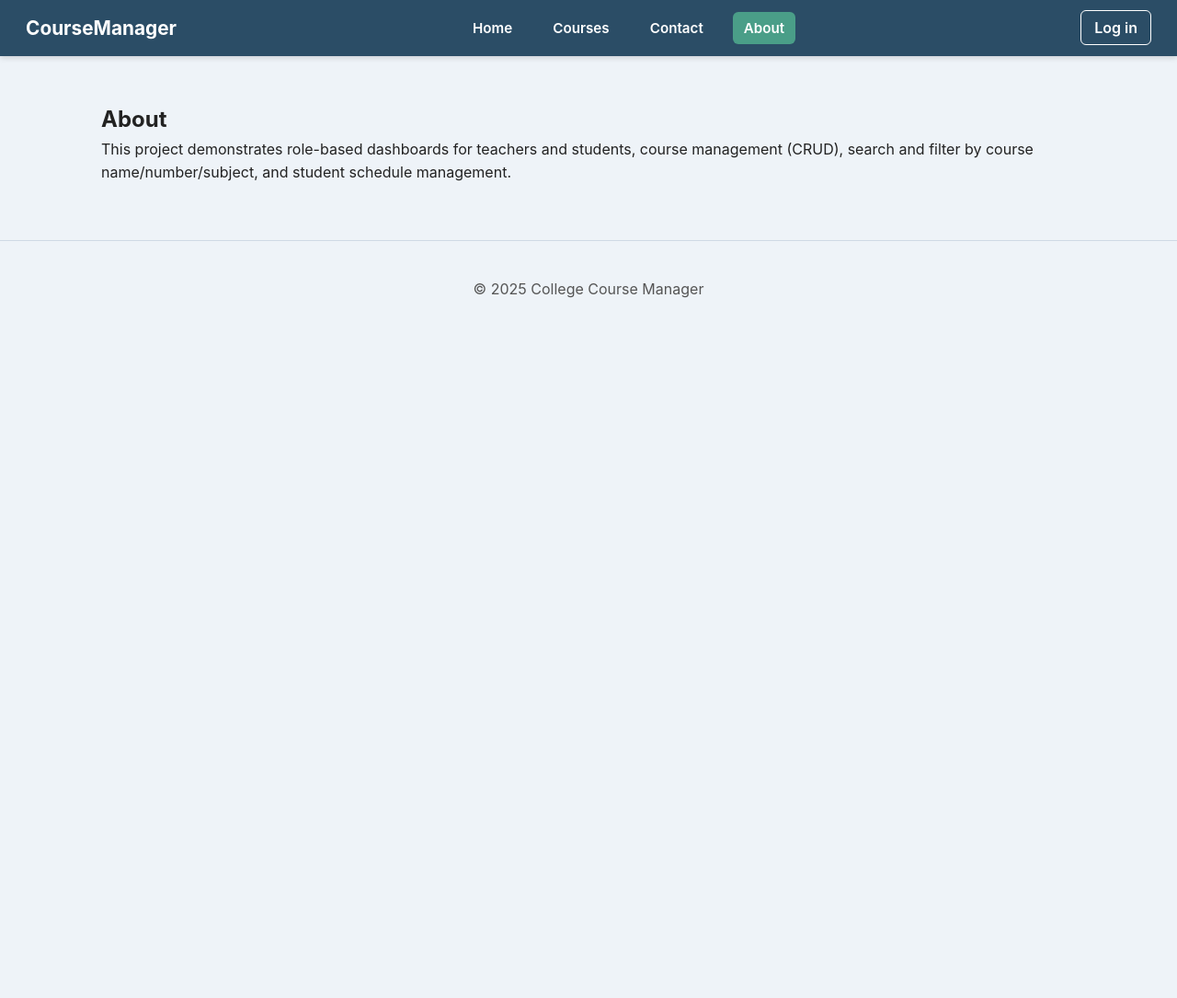
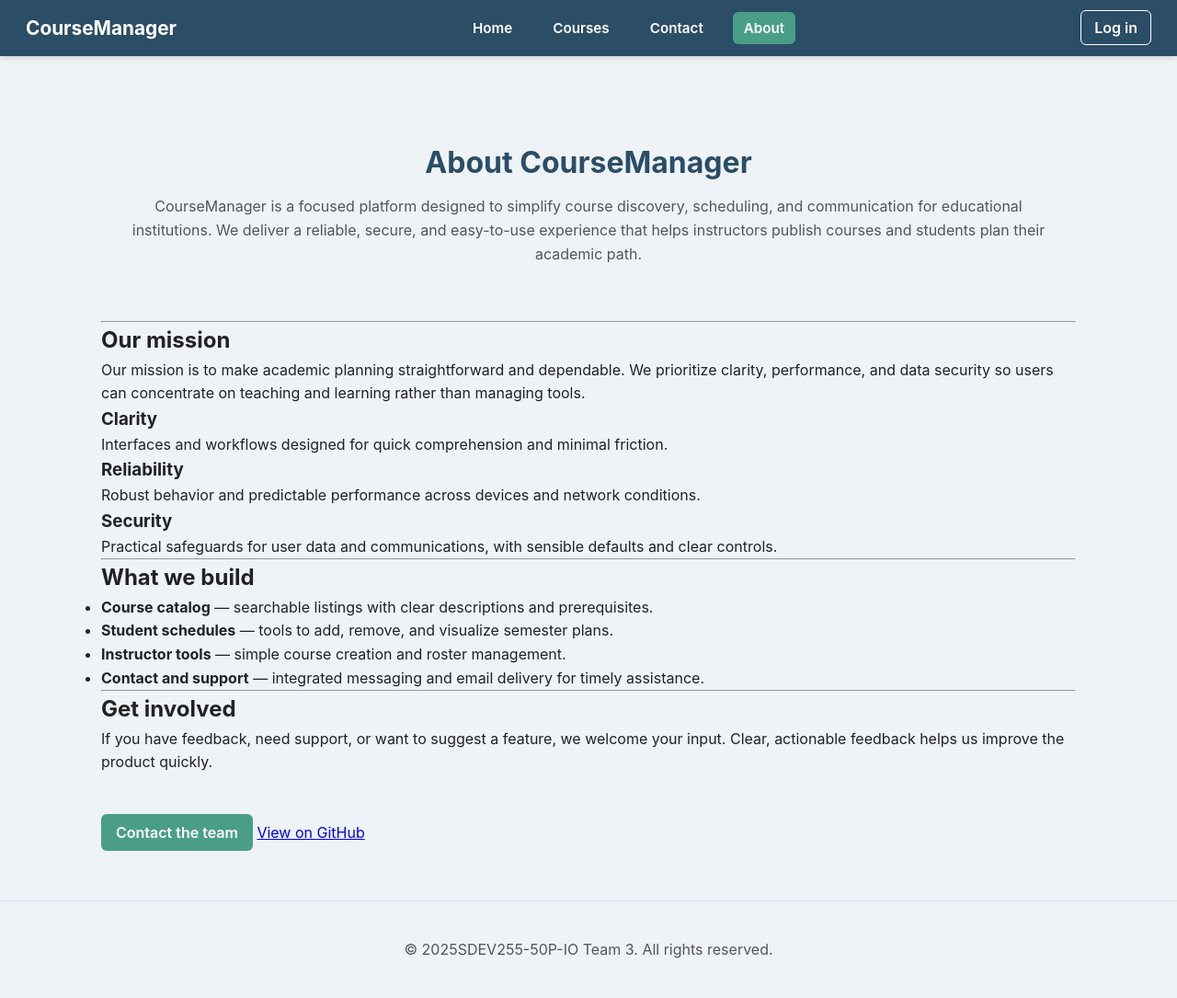
Before and after one commit to ejohnnn7/SDEV_255_Final_Project_Team3, a website: page public/about.html in a window 1280 px wide. Shown: the whole page at 92% size. Before the commit the page ends 800 px from the top, so only its background shows below. Drawn offline with Linux system fonts and the light colour scheme.

Commit message:
Update about.html

```diff
--- a/public/about.html
+++ b/public/about.html
@@ -7,7 +7,7 @@
   <link rel="stylesheet" href="styles.css">
 </head>
 <body>
-<header class="site-header">
+  <header class="site-header">
     <nav class="navbar">
       <a href="index.html" class="brand">CourseManager</a>
       <ul class="nav-links">
@@ -24,13 +24,82 @@
     </nav>
   </header>
 
-<main class="container">
-  <h2>About</h2>
-  <p>This project demonstrates role-based dashboards for teachers and students, course management (CRUD), search and filter by course name/number/subject, and student schedule management.</p>
-</main>
+<main class="container about-wrap">
+    <!-- Hero -->
+    <section class="hero" aria-labelledby="about-hero-title">
+      <h1 id="about-hero-title">About CourseManager</h1>
+      <p class="lead">
+        CourseManager is a focused platform designed to simplify course discovery, scheduling, and communication for educational institutions.
+        We deliver a reliable, secure, and easy-to-use experience that helps instructors publish courses and students plan their academic path.
+      </p>
+    </section>
 
-<footer class="site-footer">
-  <div class="container">© 2025 College Course Manager</div>
-</footer>
+    <hr class="divider">
+
+    <!-- Mission and values -->
+    <section class="mission" aria-labelledby="mission-title">
+      <h2 id="mission-title">Our mission</h2>
+      <p>
+        Our mission is to make academic planning straightforward and dependable. We prioritize clarity, performance, and data security so users can
+        concentrate on teaching and learning rather than managing tools.
+      </p>
+
+      <div class="values-grid">
+        <article class="value">
+          <h3>Clarity</h3>
+          <p>Interfaces and workflows designed for quick comprehension and minimal friction.</p>
+        </article>
+
+        <article class="value">
+          <h3>Reliability</h3>
+          <p>Robust behavior and predictable performance across devices and network conditions.</p>
+        </article>
+
+        <article class="value">
+          <h3>Security</h3>
+          <p>Practical safeguards for user data and communications, with sensible defaults and clear controls.</p>
+        </article>
+      </div>
+    </section>
+
+    <hr class="divider">
+
+    <!-- What we build -->
+    <section class="what-we-do" aria-labelledby="what-title">
+      <h2 id="what-title">What we build</h2>
+      <ul>
+        <li><strong>Course catalog</strong> — searchable listings with clear descriptions and prerequisites.</li>
+        <li><strong>Student schedules</strong> — tools to add, remove, and visualize semester plans.</li>
+        <li><strong>Instructor tools</strong> — simple course creation and roster management.</li>
+        <li><strong>Contact and support</strong> — integrated messaging and email delivery for timely assistance.</li>
+      </ul>
+    </section>
+
+    <hr class="divider">
+
+    <!-- Call to action -->
+    <section class="cta" aria-labelledby="cta-title">
+      <h2 id="cta-title">Get involved</h2>
+      <p>
+        If you have feedback, need support, or want to suggest a feature, we welcome your input. Clear, actionable feedback helps us improve the product quickly.
+      </p>
+      <p>
+        <br><br>
+        <a class="btn primary-btn" href="contact.html">Contact the team</a>
+        <a class="btn outline-btn" href="https://github.com/ejohnnn7/SDEV_255_Final_Project_Team3" target="_blank" rel="noopener">View on GitHub</a>
+      </p>
+    </section>
+  </main>
+
+  <footer class="site-footer">
+    <div class="container">
+      <p>© <span id="year"></span>SDEV255-50P-IO Team 3. All rights reserved.</p>
+    </div>
+  </footer>
+
+  <script>
+    // set current year
+    document.getElementById('year').textContent = new Date().getFullYear();
+  </script>
 </body>
 </html>
```
